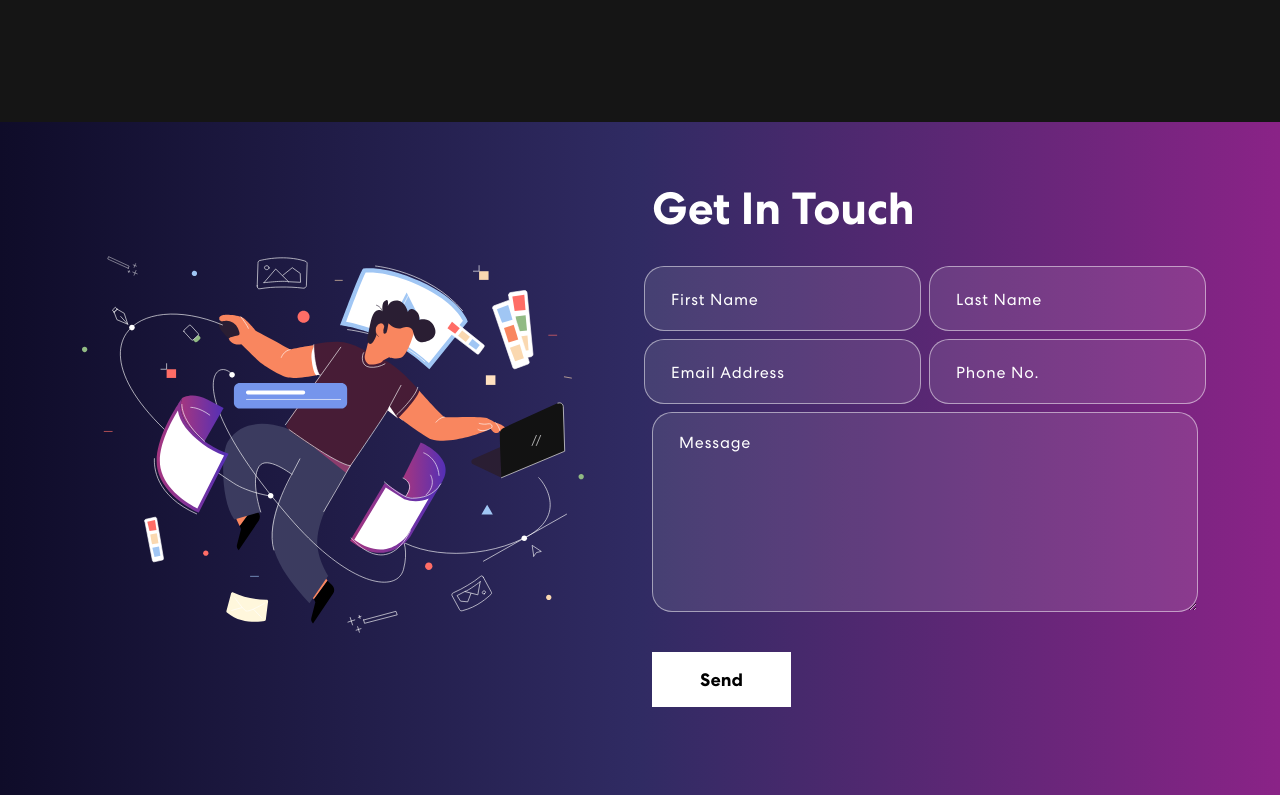
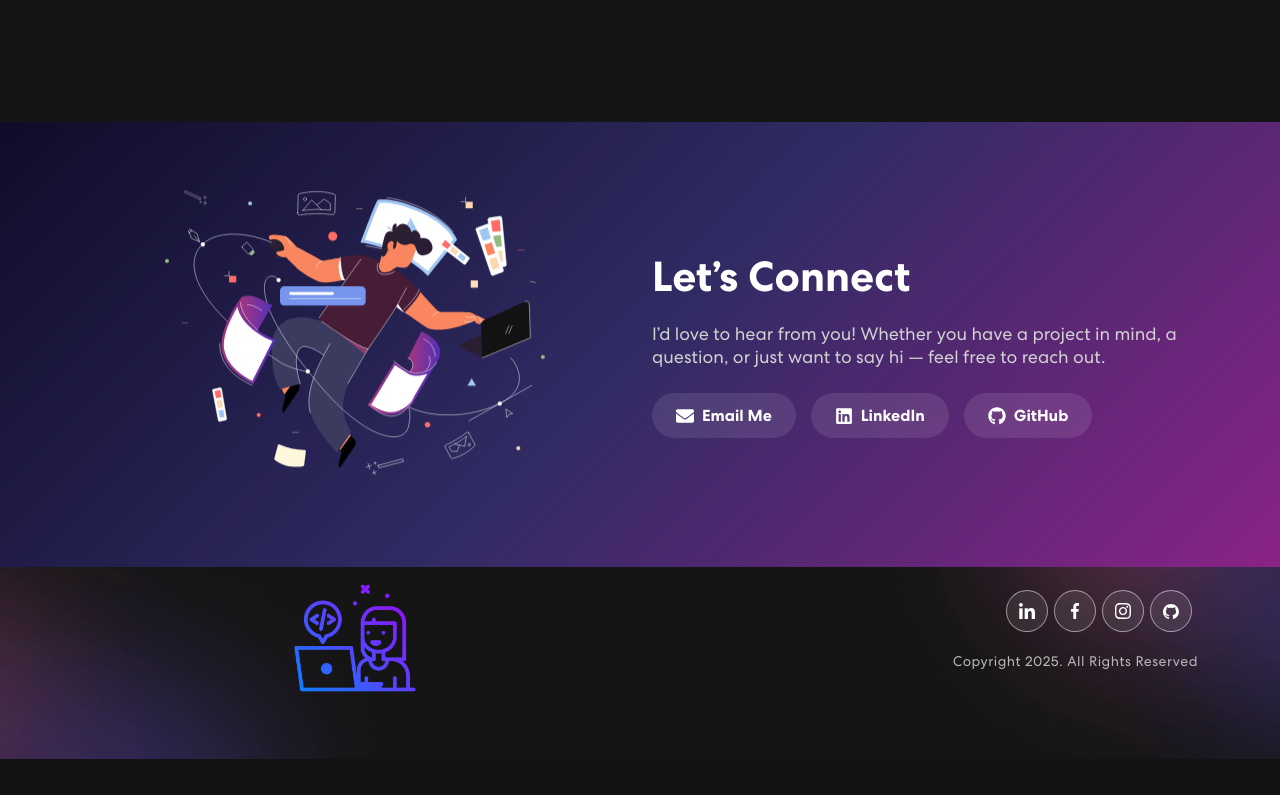
Before and after one commit to Shreeti-Bajracharya/MyPortfolio, a React (Create React App) app: page / in a window 1280 px wide. Shown: the part 2645-3440 px from the top of the page. After the commit the page ends 3404 px from the top, so only its background shows below. Built offline with nearby package versions, Linux system fonts and the light colour scheme.

Commit message:
Updated Contact section CSS with gradient hover and white text/icons

```diff
--- a/package.json
+++ b/package.json
@@ -17,6 +17,7 @@
     "react-bootstrap": "^2.10.10",
     "react-bootstrap-icons": "^1.11.6",
     "react-dom": "^19.1.0",
+    "react-icons": "^5.5.0",
     "react-multi-carousel": "^2.8.6",
     "react-on-screen": "^2.1.1",
     "react-scripts": "5.0.1",
--- a/src/App.css
+++ b/src/App.css
@@ -557,7 +557,7 @@ nav.navbar .navbar-toggler[aria-expanded="true"] .navbar-toggler-icon {
 }
 
 /************ Projects Css ************/
-.contact {
+/* .contact {
   background: linear-gradient(to right, #0F0C29, #302B63, #8A2387);
 ;
   padding: 60px 0 200px 0;
@@ -627,7 +627,97 @@ nav.navbar .navbar-toggler[aria-expanded="true"] .navbar-toggler-icon {
 }
 .contact form button:hover::before {
   width: 100%;
+} */
+/************ Contact Section Css ************/
+.contact {
+  background: linear-gradient(135deg, #0F0C29, #302B63, #8A2387);
+  padding: 80px 0;
+  color: #e0e0e0;
 }
+
+.contact img {
+  width: 85%;
+  max-width: 380px;
+  animation: float 4s ease-in-out infinite;
+}
+
+@keyframes float {
+  0% { transform: translateY(0px); }
+  50% { transform: translateY(-12px); }
+  100% { transform: translateY(0px); }
+}
+
+.contact h2 {
+  font-size: 42px;
+  font-weight: 700;
+  margin-bottom: 20px;
+  color: #fff;
+}
+
+.contact p {
+  font-size: 18px;
+  margin-bottom: 25px;
+  color: #d1d1d1;
+}
+
+.contact-links {
+  display: flex;
+  flex-wrap: wrap;
+  gap: 15px;
+}
+
+.contact-btn {
+  display: flex;
+  align-items: center;
+  gap: 8px;
+  padding: 12px 24px;
+  background: rgba(255, 255, 255, 0.1);
+  color: #fff; /* Default text and icon color white */
+  font-size: 16px;
+  font-weight: 600;
+  border-radius: 30px;
+  text-decoration: none;
+  transition: all 0.3s ease-in-out;
+  backdrop-filter: blur(6px);
+}
+
+.contact-btn .icon {
+  font-size: 18px;
+  color: inherit; /* Makes icon follow text color */
+}
+
+/* Hover Effect Updated */
+.contact-btn:hover {
+  background: linear-gradient(135deg, #8A2387, #302B63, #0F0C29);
+  color: #fff; /* Keep white text on hover */
+  transform: translateY(-3px);
+  box-shadow: 0 4px 14px rgba(0, 0, 0, 0.5);
+}
+
+
+/************ Footer Css ************/
+.footer {
+  padding: 30px 0;
+  background-image: url('./assets/img/footer-bg.png');
+  background-position: center;
+  background-size: cover;
+  background-repeat: no-repeat;
+  text-align: center;
+}
+
+.footer img {
+  width: 26%;
+  max-width: 150px;
+}
+
+.footer p {
+  font-weight: 400;
+  font-size: 14px;
+  color: #B8B8B8;
+  letter-spacing: 0.5px;
+  margin-top: 20px;
+}
+
 
 /************ Footer Css ************/
 .footer {
--- a/src/components/Contact.js
+++ b/src/components/Contact.js
@@ -1,82 +1,131 @@
-import { useState } from "react"
-import { Container, Row, Col, Placeholder } from "react-bootstrap";
+// import { useState } from "react"
+// import { Container, Row, Col, Placeholder } from "react-bootstrap";
+// import contactImg from "../assets/img/contact-img.svg";
+// export const Contact =()=>{
+//     const formInitialDetails={
+//     firstName:'',
+//     lastName:'',
+//     email:'',
+//     phone:'',
+//     message:''
+// }
+// const[formDetails, setFormDetails]=useState(formInitialDetails);
+// const[buttonText, setButtonText]=useState('Send');
+// const[status, setStatus]=useState({} );
+
+// const onFormUpdate=(category, value)=>{
+//     setFormDetails({
+//         ...formDetails,
+//         [category]:value
+//     })
+// }
+
+// const handleSubmit=async(e)=>{
+//     e.preventDefault();
+//     setButtonText('Sending...');
+//     let response=await fetch("http://localhost:5000/contact", {
+//         method:"POST",
+//         headers:{
+//             "Content-Type":"Application/json;charset=utf-8",
+//         },
+//         body:JSON.stringify(formDetails),
+//     });
+//     setButtonText("Send");
+//     let result=await response.json();
+//     setFormDetails(formInitialDetails);
+//     if (result.code === 200) {
+//   setStatus({ success: true, message: 'Message sent successfully' });
+// } else {
+//   setStatus({ success: false, message: 'Something went wrong, please try again later.' });
+// }
+// };
+//     return(
+//         <section className="contact" id="connect">
+//             <Container>
+//                 <Row className="align-items-center">
+//                     <Col md={6}>
+//                     <img src={contactImg} alt="Contact Us"/>
+//                     </Col>
+//                     <Col md={6}>
+//                     <h2>Get In Touch</h2>
+//                     <form onSubmit={handleSubmit}>
+//                         <Row>
+//                             <Col sm={6} className="px-1">
+//                             <input type="text" value={formDetails.firstName} placeholder="First Name" onChange={(e)=>onFormUpdate('firstName', e.target.value)}/>
+//                             </Col>
+//                             <Col sm={6} className="px-1">
+//                             <input type="text" value={formDetails.lastName} placeholder="Last Name" onChange={(e)=>onFormUpdate('lastName', e.target.value)}/>
+//                             </Col>
+//                             <Col sm={6} className="px-1">
+//                             <input type="email" value={formDetails.email} placeholder="Email Address" onChange={(e)=>onFormUpdate('email', e.target.value)}/>
+//                             </Col>
+//                             <Col sm={6} className="px-1">
+//                             <input type="tel" value={formDetails.phone} placeholder="Phone No." onChange={(e)=>onFormUpdate('phone', e.target.value)}/>
+//                             </Col>
+//                             <Col>
+//                             <textarea rows="6" value={formDetails.message} placeholder="Message" onChange={(e)=>onFormUpdate('message', e.target.value)}/>
+//                                 <button type="submit"><span>{buttonText}</span></button>
+//                             </Col>
+//                             {
+//                                 status.message &&
+//                                 <Col>
+//                                 <p className={status.success===false? "danger":"success"}>{status.message}</p>
+//                                 </Col>
+//                             }
+//                         </Row>
+//                     </form>
+//                     </Col>
+//                 </Row>
+//             </Container>
+//         </section>
+//     )
+// }
+import { Container, Row, Col } from "react-bootstrap";
 import contactImg from "../assets/img/contact-img.svg";
-export const Contact =()=>{
-    const formInitialDetails={
-    firstName:'',
-    lastName:'',
-    email:'',
-    phone:'',
-    message:''
-}
-const[formDetails, setFormDetails]=useState(formInitialDetails);
-const[buttonText, setButtonText]=useState('Send');
-const[status, setStatus]=useState({} );
+import { FaEnvelope, FaLinkedin, FaGithub } from "react-icons/fa";
 
-const onFormUpdate=(category, value)=>{
-    setFormDetails({
-        ...formDetails,
-        [category]:value
-    })
-}
-
-const handleSubmit=async(e)=>{
-    e.preventDefault();
-    setButtonText('Sending...');
-    let response=await fetch("http://localhost:5000/contact", {
-        method:"POST",
-        headers:{
-            "Content-Type":"Application/json;charset=utf-8",
-        },
-        body:JSON.stringify(formDetails),
-    });
-    setButtonText("Send");
-    let result=await response.json();
-    setFormDetails(formInitialDetails);
-    if (result.code === 200) {
-  setStatus({ success: true, message: 'Message sent successfully' });
-} else {
-  setStatus({ success: false, message: 'Something went wrong, please try again later.' });
-}
-};
-    return(
+export const Contact = () => {
+  return (
     <section className="contact" id="connect">
       <Container>
         <Row className="align-items-center">
-                    <Col md={6}>
-                    <img src={contactImg} alt="Contact Us"/>
+          <Col md={6} className="text-center">
+            <img src={contactImg} alt="Contact Illustration" />
           </Col>
           <Col md={6}>
-                    <h2>Get In Touch</h2>
-                    <form onSubmit={handleSubmit}>
-                        <Row>
-                            <Col sm={6} className="px-1">
-                            <input type="text" value={formDetails.firstName} placeholder="First Name" onChange={(e)=>onFormUpdate('firstName', e.target.value)}/>
-                            </Col>
-                            <Col sm={6} className="px-1">
-                            <input type="text" value={formDetails.lastName} placeholder="Last Name" onChange={(e)=>onFormUpdate('lastName', e.target.value)}/>
-                            </Col>
-                            <Col sm={6} className="px-1">
-                            <input type="email" value={formDetails.email} placeholder="Email Address" onChange={(e)=>onFormUpdate('email', e.target.value)}/>
-                            </Col>
-                            <Col sm={6} className="px-1">
-                            <input type="tel" value={formDetails.phone} placeholder="Phone No." onChange={(e)=>onFormUpdate('phone', e.target.value)}/>
-                            </Col>
-                            <Col>
-                            <textarea rows="6" value={formDetails.message} placeholder="Message" onChange={(e)=>onFormUpdate('message', e.target.value)}/>
-                                <button type="submit"><span>{buttonText}</span></button>
-                            </Col>
-                            {
-                                status.message &&
-                                <Col>
-                                <p className={status.success===false? "danger":"success"}>{status.message}</p>
-                                </Col>
-                            }
-                        </Row>
-                    </form>
+            <h2>Let’s Connect</h2>
+            <p>
+              I’d love to hear from you! Whether you have a project in mind, a
+              question, or just want to say hi — feel free to reach out.
+            </p>
+
+            <div className="contact-links">
+              <a
+                href="mailto:shreetibajracharya73@gmail.com"
+                className="contact-btn"
+              >
+                <FaEnvelope className="icon" /> Email Me
+              </a>
+              <a
+                href="https://www.linkedin.com/in/shreeti-bajracharya-b2878a33b/"
+                target="_blank"
+                rel="noreferrer"
+                className="contact-btn"
+              >
+                <FaLinkedin className="icon" /> LinkedIn
+              </a>
+              <a
+                href="https://github.com/Shreeti-Bajracharya"
+                target="_blank"
+                rel="noreferrer"
+                className="contact-btn"
+              >
+                <FaGithub className="icon" /> GitHub
+              </a>
+            </div>
           </Col>
         </Row>
       </Container>
     </section>
-    )
-}
+  );
+};
```
Also changed, not shown: 1 other file (tests, documents, lock files or other folders). Lines whose indentation alone changed are shown as unchanged.
